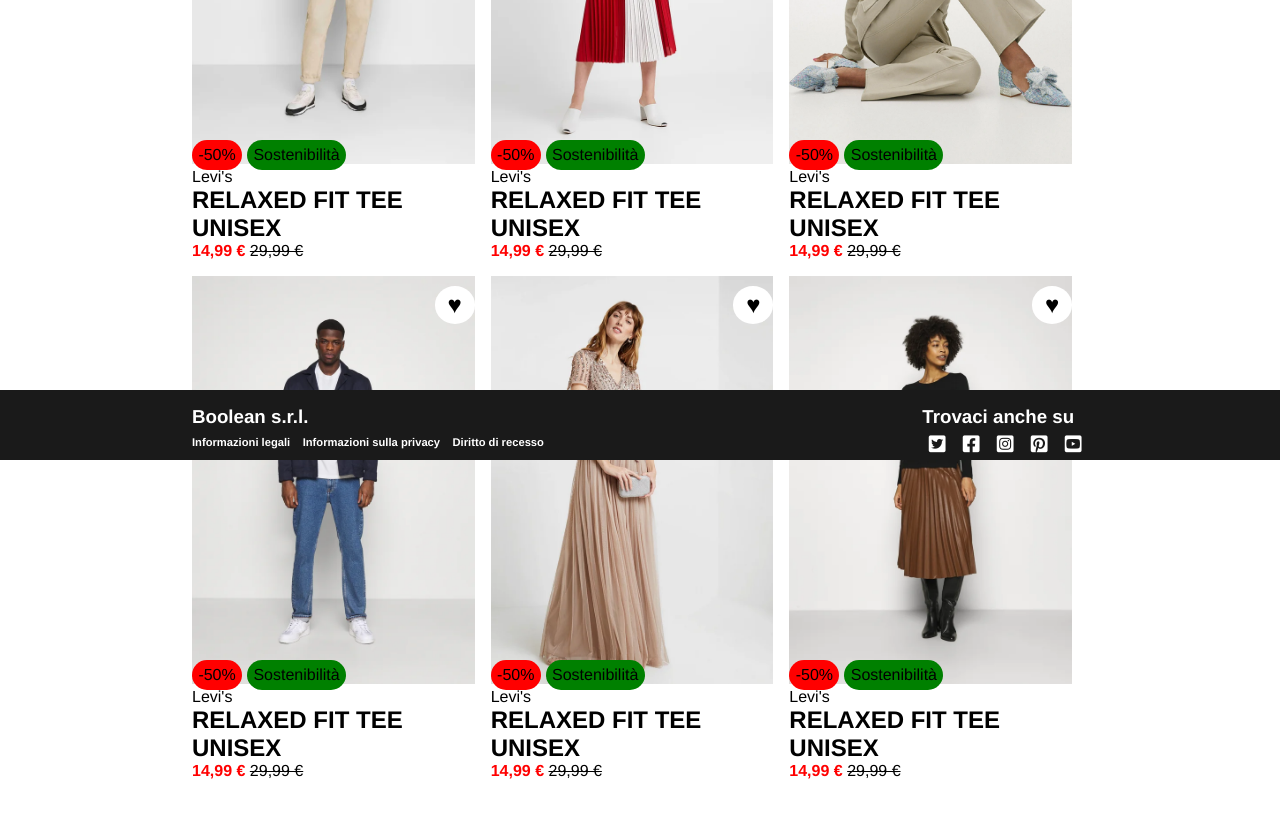
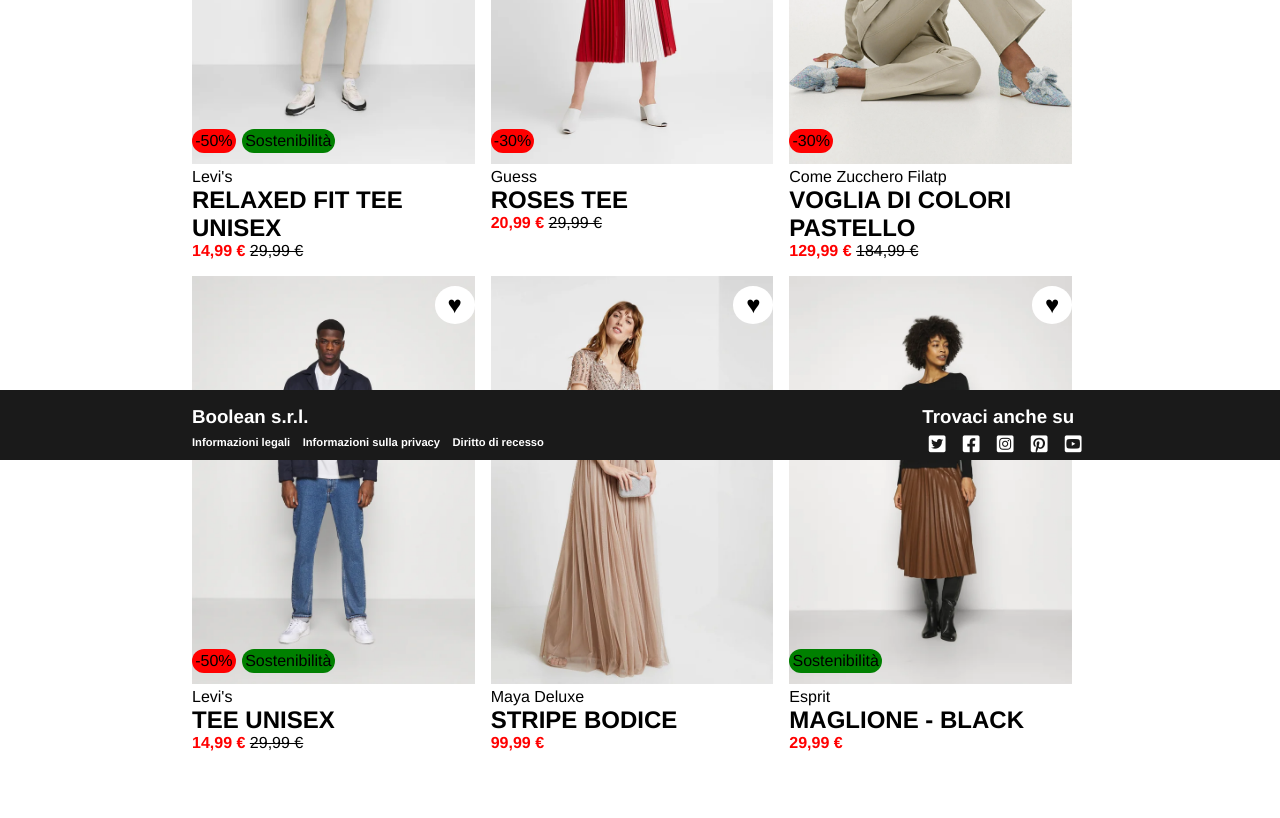
Before and after one commit to DeSantisDomiziano/html-css-boolando, a plain HTML site: page index.html in a window 1280 px wide. Shown: the part 340-1158 px from the top of the page. Drawn offline with Linux system fonts and the light colour scheme.

Commit message:
post Donato html css boolando

```diff
--- a/assets/css/style.css
+++ b/assets/css/style.css
@@ -72,6 +72,9 @@ margin-top: 1rem;
 /* STRUTTURA COL-4 */
 .col-4 {
     width: calc(100% / 3 - 1rem);
+}
+
+.product {
     position: relative;
 }
 
@@ -93,24 +96,25 @@ margin-top: 1rem;
 
 .evergreen {
     position: absolute;
-    left: 55px;
+    left: 50px;
     background-color: var(--bz-sustainability);
 }
 
 .discount,
 .evergreen {
-    position: absolute;
-    padding: 0.4rem;
+    padding: 0.2rem;
     border-radius: 1rem;
-    bottom: 90px;
+    bottom: 15px;
 }
 
 .bg-img {
     position: absolute;
     display: none;
+    top: 0;
+    left: 0;
 }
 
-.col-4:hover > .bg-img {
+.col-4:hover .bg-img {
     display: block;
 }
 /* #endregion utilities */
@@ -122,6 +126,12 @@ margin-top: 1rem;
     z-index: 1;
     width: 100%;
     top: 0;
+    left: 0;
+}
+
+#app-header img {
+    width: 100%;
+    max-width: 150px;
 }
 
 #app-header > * {
@@ -144,10 +154,13 @@ margin-top: 1rem;
     text-decoration: line-through;
 }
 
-.col-4:hover > .like {
+.col-4:hover .like {
     color: var(--bz-discount);
 }
 
+.col-4:last-child .evergreen{
+    left: 0;
+}
 /* #endregion main */
 
 
@@ -159,6 +172,7 @@ margin-top: 1rem;
     z-index: 1;
     width: 100%;
     bottom: 0;
+    left: 0;
 }
  #app-footer li {
     font-size: 0.7rem;
--- a/index.html
+++ b/index.html
@@ -22,7 +22,7 @@
            </div>
            <!-- LOGO -->
            <div class="logo">
-            <img src="./assets/img/boolean-logo.png" style="width: 150px;" alt="">
+                <img src="./assets/img/boolean-logo.png" alt="">
            </div>
            <!-- ACCOUNT -->
            <div class="account">
@@ -40,76 +40,96 @@
             <div class="row d-flex wrap">
 
                 <div class="col-4">
+                    <div class="product">
                         <img src="./assets/img/1.webp" alt="" class="bg-img">
                         <img src="./assets/img/1b.webp" alt="">
                         <div class="like">&hearts;</div>
                         <div class="discount">-50%</div>
                         <div class="evergreen">Sostenibilità</div>
+                    </div>
+                    <div class="info-product">
                         <p class="brand">Levi's</p>
                         <h2 class="name-outfit">RELAXED FIT TEE UNISEX</h2>
                         <span class="discount-prize">14,99 &euro;</span>
                         <span class="prize">29,99 &euro;</span>
                     </div>
+                </div>
 
                 <div class="col-4">
+                    <div class="product">
                         <img src="./assets/img/2.webp" alt="" class="bg-img">
                         <img src="./assets/img/2b.webp" alt="">
                         <div class="like">&hearts;</div>
-                    <div class="discount">-50%</div>
-                    <div class="evergreen">Sostenibilità</div>
-                    <p class="brand">Levi's</p>
-                    <h2 class="name-outfit">RELAXED FIT TEE UNISEX</h2>
-                    <span class="discount-prize">14,99 &euro;</span>
+                        <div class="discount">-30%</div>
+                    </div>
+                    <div class="info-product">
+                        <p class="brand">Guess</p>
+                        <h2 class="name-outfit">ROSES TEE</h2>
+                        <span class="discount-prize">20,99 &euro;</span>
                         <span class="prize">29,99 &euro;</span>
+                    </div>
                 </div>
 
                 <div class="col-4">
+                    <div class="product">
                         <img src="./assets/img/3.webp" alt="" class="bg-img">
                         <img src="./assets/img/3b.webp" alt="">
                         <div class="like">&hearts;</div>
-                    <div class="discount">-50%</div>
-                    <div class="evergreen">Sostenibilità</div>
-                    <p class="brand">Levi's</p>
-                    <h2 class="name-outfit">RELAXED FIT TEE UNISEX</h2>
-                    <span class="discount-prize">14,99 &euro;</span>
-                    <span class="prize">29,99 &euro;</span>
+                        <div class="discount">-30%</div>
+                    </div>
+                    <div class="info-product">
+                        <p class="brand">Come Zucchero Filatp</p>
+                        <h2 class="name-outfit">VOGLIA DI COLORI PASTELLO</h2>
+                        <span class="discount-prize">129,99 &euro;</span>
+                        <span class="prize">184,99 &euro;</span>
+                    </div>
                 </div>
 
                 <div class="col-4">
+                    <div class="product">
                         <img src="./assets/img/4.webp" alt="" class="bg-img">
                         <img src="./assets/img/4b.webp" alt="">
                         <div class="like">&hearts;</div>
                         <div class="discount">-50%</div>
                         <div class="evergreen">Sostenibilità</div>
+                    </div>
+                    <div class="info-product">
                         <p class="brand">Levi's</p>
-                    <h2 class="name-outfit">RELAXED FIT TEE UNISEX</h2>
+                        <h2 class="name-outfit">TEE UNISEX</h2>
                         <span class="discount-prize">14,99 &euro;</span>
                         <span class="prize">29,99 &euro;</span>
                     </div>
+                </div>
 
                 <div class="col-4">
+                    <div class="product">
                         <img src="./assets/img/5.webp" alt="" class="bg-img">
                         <img src="./assets/img/5b.webp" alt="">
                         <div class="like">&hearts;</div>
-                    <div class="discount">-50%</div>
-                    <div class="evergreen">Sostenibilità</div>
-                    <p class="brand">Levi's</p>
-                    <h2 class="name-outfit">RELAXED FIT TEE UNISEX</h2>
-                    <span class="discount-prize">14,99 &euro;</span>
-                    <span class="prize">29,99 &euro;</span>
+                    </div>
+                    <div class="info-product">
+                        <p class="brand">Maya Deluxe</p>
+                        <h2 class="name-outfit">STRIPE BODICE</h2>
+                        <span class="discount-prize">99,99 &euro;</span>
+                        <span class="prize"></span>
+                    </div>
                 </div>
 
                 <div class="col-4">
+                    <div class="product">
                         <img src="./assets/img/6.webp" alt="" class="bg-img">
                         <img src="./assets/img/6b.webp" alt="">
                         <div class="like">&hearts;</div>
-                    <div class="discount">-50%</div>
                         <div class="evergreen">Sostenibilità</div>
-                    <p class="brand">Levi's</p>
-                    <h2 class="name-outfit">RELAXED FIT TEE UNISEX</h2>
-                    <span class="discount-prize">14,99 &euro;</span>
-                    <span class="prize">29,99 &euro;</span>
                     </div>
+                    <div class="info-product">
+                        <p class="brand">Esprit</p>
+                        <h2 class="name-outfit">MAGLIONE - BLACK</h2>
+                        <span class="discount-prize">29,99 &euro;</span>
+                        <span class="prize"></span>
+                    </div>
+                </div>
+
             </div>
         </div>
     </main>
```
Lines whose indentation alone changed are shown as unchanged.
